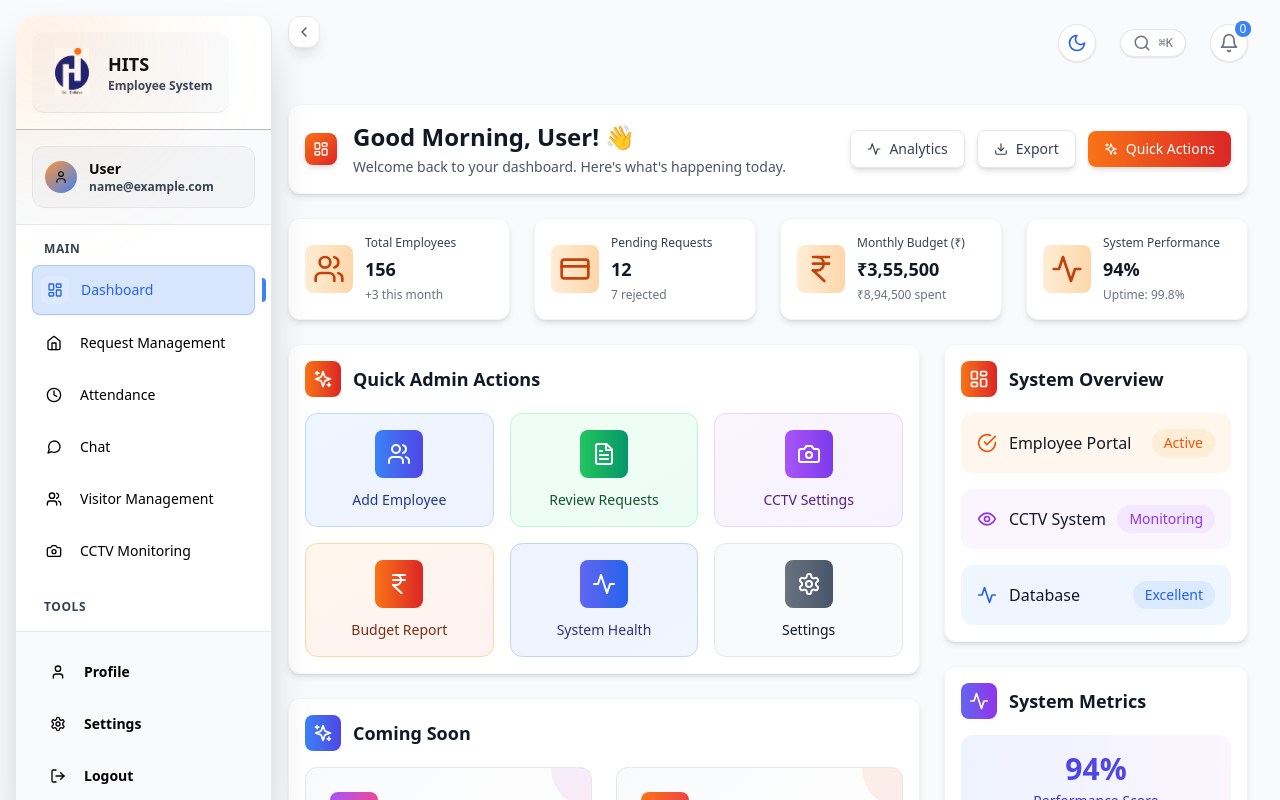
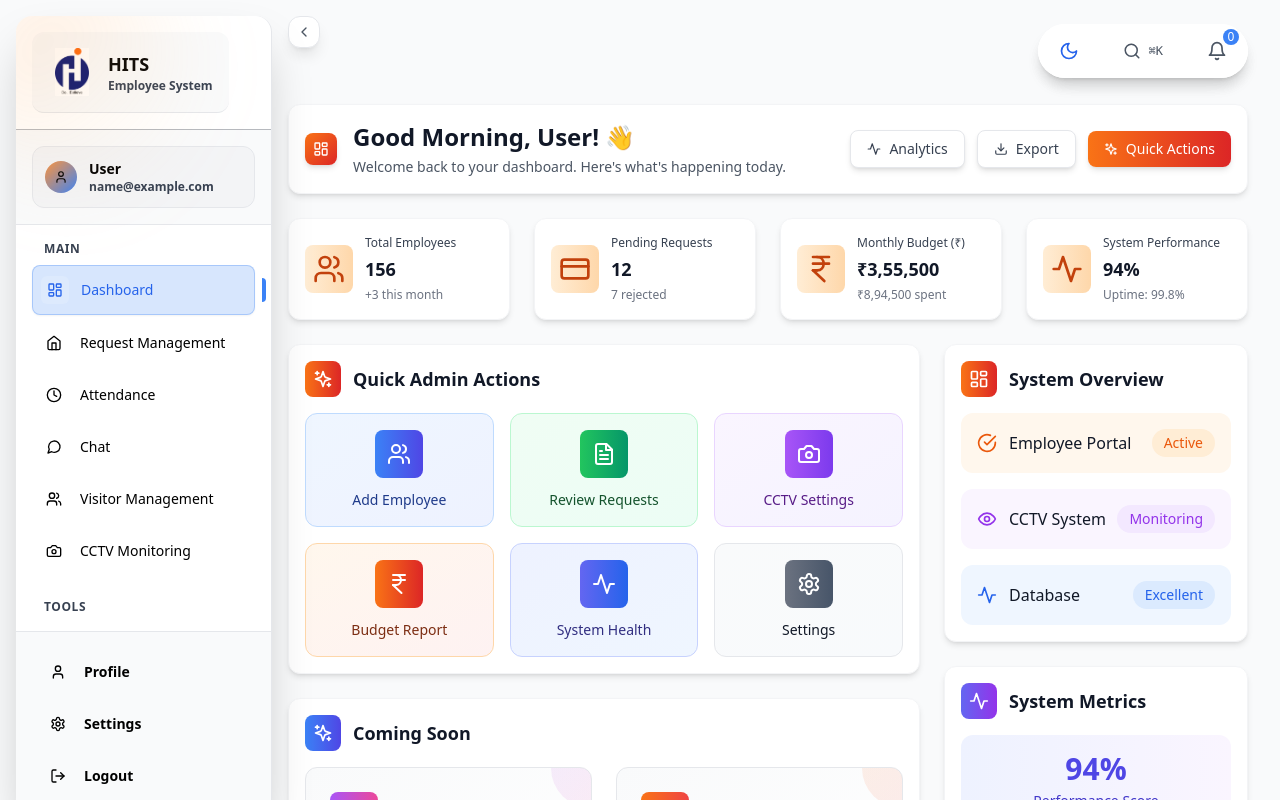
Before and after one commit to bhatiatushar05/Employee-Portal, a React (Vite) app: page / in a window 1280 px wide. Built offline with nearby package versions, Linux system fonts and the light colour scheme; sample sign-in values are in the browser's storage.

Commit message:
top right header fixed

```diff
--- a/src/components/Dashboard/Dashboard.jsx
+++ b/src/components/Dashboard/Dashboard.jsx
@@ -163,9 +163,9 @@ const Dashboard = ({ user }) => {
         <TopRightHeader user={user} />
 
         {/* Main Content with proper spacing */}
-        <div className="pt-16 sm:pt-20 pb-2 px-3 sm:px-4 md:px-6 lg:px-8 max-w-7xl mx-auto space-y-4 sm:space-y-6">
+        <div className="pt-1 sm:pt-1 pb-2 px-3 sm:px-4 md:px-6 lg:px-8 max-w-7xl mx-auto space-y-4 sm:space-y-6">
           {/* Header Section Skeleton */}
-          <div className="mb-8 mt-8">
+          <div className="mb-8 mt-9">
             <div className="flex flex-col lg:flex-row lg:items-center lg:justify-between mb-8">
               <div className="mb-6 lg:mb-0">
                 <Skeleton height={48} width="350px" className="mb-3" />
--- a/src/components/Sidebar/Sidebar.jsx
+++ b/src/components/Sidebar/Sidebar.jsx
@@ -163,7 +163,7 @@ const Sidebar = ({
         ${isDarkMode ? 'text-white' : 'text-black'}
         rounded-2xl md:rounded-2xl
         m-4 md:m-4
-        h-[calc(100vh-2rem)]
+        h-[calc(100vh-2rem)] h-[calc(100dvh-2rem)]
       `}>
         {/* Subtle top-left orange accent (light mode only) */}
         {!isDarkMode && (
--- a/src/components/TopRightHeader/TopRightHeader.jsx
+++ b/src/components/TopRightHeader/TopRightHeader.jsx
@@ -44,29 +44,41 @@ const TopRightHeader = ({ user }) => {
     return () => document.removeEventListener('keydown', handleKeyDown);
   }, []);
 
-  // Apply glass (frosted) effect when any scrollable container (or window) is scrolled
+  // Apply glass (frosted) effect when the page OR the main scroll container scrolls (throttled with rAF)
   useEffect(() => {
-    const getScrollState = () => {
-      // Window scroll
-      if (window.scrollY > 8) return true;
-      // Any scrollable area used in app layout
+    let ticking = false;
+
+    const computeScrolled = () => {
+      if (window.scrollY > 10) return true;
       const scrollers = document.querySelectorAll('.overflow-auto, .overflow-y-auto');
       for (const el of scrollers) {
-        if (el.scrollTop > 8) return true;
+        if ((el instanceof HTMLElement || el instanceof Element) && el.scrollTop > 10) {
+          return true;
+        }
       }
       return false;
     };
 
-    const update = () => setIsScrolled(getScrollState());
-    update();
+    const onScroll = () => {
+      if (ticking) return;
+      ticking = true;
+      requestAnimationFrame(() => {
+        setIsScrolled(computeScrolled());
+        ticking = false;
+      });
+    };
 
-    window.addEventListener('scroll', update, { passive: true });
+    // Attach listeners
+    window.addEventListener('scroll', onScroll, { passive: true });
     const scrollers = Array.from(document.querySelectorAll('.overflow-auto, .overflow-y-auto'));
-    scrollers.forEach((el) => el.addEventListener('scroll', update, { passive: true }));
+    scrollers.forEach((el) => el.addEventListener('scroll', onScroll, { passive: true }));
+
+    // Initial state
+    setIsScrolled(computeScrolled());
 
     return () => {
-      window.removeEventListener('scroll', update);
-      scrollers.forEach((el) => el.removeEventListener('scroll', update));
+      window.removeEventListener('scroll', onScroll);
+      scrollers.forEach((el) => el.removeEventListener('scroll', onScroll));
     };
   }, []);
 
@@ -94,15 +106,15 @@ const TopRightHeader = ({ user }) => {
 
   return (
     <>
-      <div className={`fixed top-4 sm:top-6 right-3 sm:right-6 md:right-8 z-50 flex items-center gap-3 sm:gap-4 md:gap-6 transition-all duration-300 ${
+      <div className={`fixed top-4 sm:top-6 right-3 sm:right-6 md:right-8 z-50 flex items-center gap-3 sm:gap-4 md:gap-6 transition-all duration-500 ease-out overflow-hidden ${
         isScrolled
-          ? 'backdrop-blur-md bg-white/60 dark:bg-black/40 border border-white/30 dark:border-white/10 rounded-full px-2 py-1 shadow-lg'
-          : ''
+          ? 'backdrop-blur-[60px] bg-white/15 dark:bg-black/20 border border-white/20 dark:border-white/10 rounded-full px-3 py-2 shadow-lg'
+          : 'bg-white/90 dark:bg-black/80 border border-white/50 dark:border-white/30 rounded-full px-3 py-2 shadow-lg'
       }`}>
         {/* Dark Mode Toggle */}
         <button
           onClick={toggleDarkMode}
-          className="p-1.5 sm:p-2 rounded-full bg-white dark:bg-dark-surface border border-gray-200 dark:border-dark-border shadow-sm hover:bg-gray-50 dark:hover:bg-dark-card transition-colors"
+          className="p-1.5 sm:p-2 rounded-full bg-transparent hover:bg-white/20 dark:hover:bg-black/20 border-0 shadow-none transition-all duration-200"
           title={isDarkMode ? 'Switch to Light Mode' : 'Switch to Dark Mode'}
         >
           {isDarkMode ? (
@@ -114,20 +126,20 @@ const TopRightHeader = ({ user }) => {
 
         {/* Search */}
         <div
-          className="flex items-center gap-1 sm:gap-2 bg-white dark:bg-dark-surface border border-gray-200 dark:border-dark-border rounded-full px-2 sm:px-3 py-1 shadow-sm cursor-pointer hover:bg-gray-50 dark:hover:bg-dark-card transition-colors"
+          className="flex items-center gap-1 sm:gap-2 bg-transparent hover:bg-white/20 dark:hover:bg-black/20 rounded-full px-2 sm:px-3 py-1 cursor-pointer transition-all duration-200"
           onClick={() => setShowSearch(true)}
         >
-          <Search size={16} className="text-gray-500 dark:text-gray-400 sm:w-[18px] sm:h-[18px]" />
-          <span className="text-xs text-gray-500 dark:text-gray-400 font-mono hidden sm:inline">⌘K</span>
+          <Search size={16} className="text-gray-600 dark:text-gray-300 sm:w-[18px] sm:h-[18px]" />
+          <span className="text-xs text-gray-600 dark:text-gray-300 font-mono hidden sm:inline">⌘K</span>
         </div>
 
         {/* Notification */}
         <button
-          className="relative p-1.5 sm:p-2 rounded-full bg-white dark:bg-dark-surface border border-gray-200 dark:border-dark-border shadow-sm hover:bg-gray-50 dark:hover:bg-dark-card transition-colors"
+          className="relative p-1.5 sm:p-2 rounded-full bg-transparent hover:bg-white/20 dark:hover:bg-black/20 border-0 shadow-none transition-all duration-200"
           onClick={() => setShowNotifications(!showNotifications)}
         >
-          <Bell size={18} className="text-gray-500 dark:text-gray-400 sm:w-5 sm:h-5" />
-          <span className="absolute -top-1 -right-1 w-3 h-3 sm:w-4 sm:h-4 bg-blue-500 text-white text-xs rounded-full flex items-center justify-center">
+          <Bell size={18} className="text-gray-600 dark:text-gray-300 sm:w-5 sm:h-5" />
+          <span className="absolute -top-1 -right-1 w-3 h-3 sm:w-4 sm:h-4 bg-blue-500 text-white text-xs rounded-full flex items-center justify-center font-medium">
             0
           </span>
         </button>
@@ -135,8 +147,8 @@ const TopRightHeader = ({ user }) => {
 
       {/* Search Overlay */}
       {showSearch && (
-        <div className="fixed inset-0 bg-black bg-opacity-50 z-[100] flex items-start justify-center pt-16 sm:pt-20">
-          <div ref={searchRef} className="bg-white dark:bg-dark-surface rounded-lg shadow-2xl w-full max-w-2xl mx-3 sm:mx-4">
+        <div className="fixed inset-0 bg-black bg-opacity-50 z-[100] flex items-start justify-center pt-16 sm:pt-20 overflow-hidden">
+          <div ref={searchRef} className="bg-white dark:bg-dark-surface rounded-lg shadow-2xl w-full max-w-2xl mx-3 sm:mx-4 overflow-hidden">
             <div className="p-3 sm:p-4 border-b border-gray-200 dark:border-dark-border">
               <div className="flex items-center gap-2 sm:gap-3">
                 <Search size={18} className="text-gray-500 dark:text-gray-400 sm:w-5 sm:h-5" />
@@ -189,8 +201,8 @@ const TopRightHeader = ({ user }) => {
 
       {/* Notifications Panel */}
       {showNotifications && (
-        <div className="fixed top-16 sm:top-20 right-3 sm:right-6 md:right-8 z-[100]">
-          <div ref={notificationsRef} className="bg-white dark:bg-dark-surface rounded-lg shadow-2xl border border-gray-200 dark:border-dark-border w-72 sm:w-80">
+        <div className="fixed top-16 sm:top-20 right-3 sm:right-6 md:right-8 z-[100] overflow-hidden">
+          <div ref={notificationsRef} className="bg-white dark:bg-dark-surface rounded-lg shadow-2xl border border-gray-200 dark:border-dark-border w-72 sm:w-80 overflow-hidden">
             <div className="p-3 sm:p-4 border-b border-gray-200 dark:border-dark-border">
               <div className="flex flex-col sm:flex-row sm:items-center justify-between gap-2 sm:gap-0">
                 <h3 className="text-base sm:text-lg font-semibold text-gray-900 dark:text-white">Notifications</h3>
```
Also changed, not shown: src/components/Attendace /EmployeeAttendace.jsx (+8 -8 lines).
